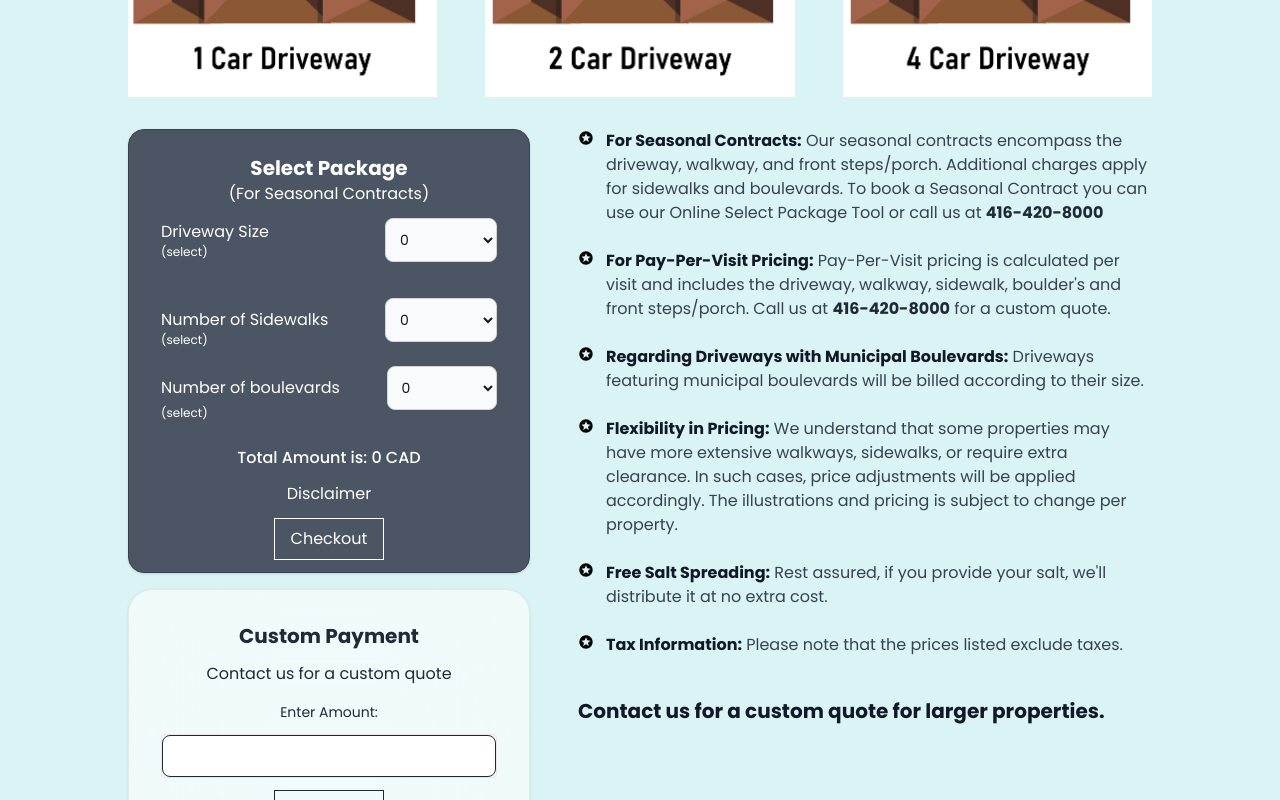
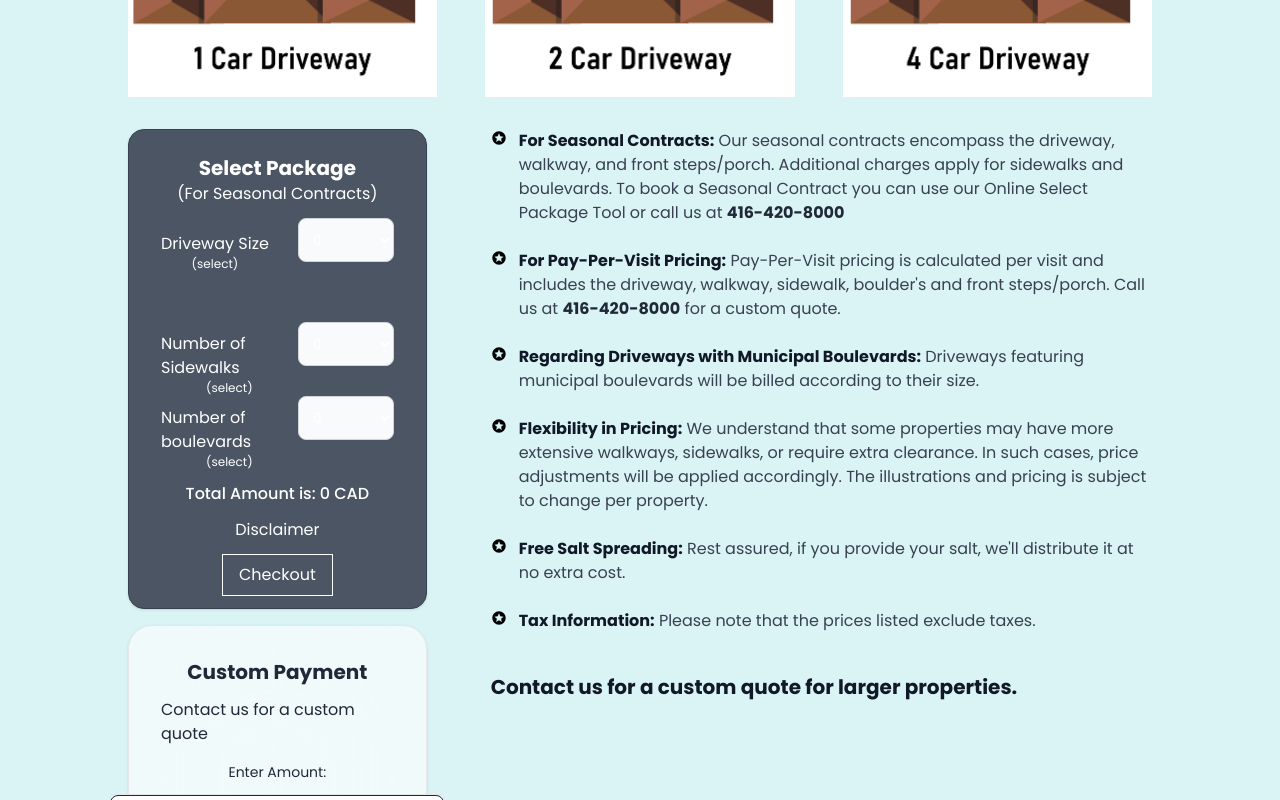
Before and after one commit to arthathagary/snowRemovalSide, a Next.js app: page / in a window 1280 px wide. Shown: the part 2500-3300 px from the top of the page. Built offline with nearby package versions, Linux system fonts and the light colour scheme; no server answers.

Commit message:
Redisign Cards

```diff
--- a/src/components/RatesSection/CustomRates.jsx
+++ b/src/components/RatesSection/CustomRates.jsx
@@ -229,8 +229,8 @@ const handleButtonClick = (e) => {
 
           {/* -------- Driveway price details Start----------- */}
           <div className="flex justify-between items-center">
-          <label className="text-white">Driveway Size <span className="block text-xs">(select)</span> </label>
-          <select value={value1} onChange={handleDrivewayClick} name="driveaway" className="bg-gray-50 border border-gray-300 text-gray-900 text-sm rounded-lg focus:ring-white focus:border-white block p-2.5 dark:bg-gray-700 dark:border-gray-600 dark:placeholder-gray-400 dark:text-white dark:focus:ring-blue-500 dark:focus:border-blue-500 w-28">
+          <label className="text-white">Driveway Size <span className="block text-xs text-center">(select)</span> </label>
+          <select value={value1} onChange={handleDrivewayClick} name="driveaway" className="bg-gray-50 border border-gray-300  text-sm rounded-lg   block p-2.5 dark:bg-gray-700 dark:border-gray-600 placeholder-gray-400 text-white focus:ring-blue-500 focus:border-blue-500 mb-6 w-24">
             <option value="0">0</option>
             <option value="1">1 ($500)</option>
             <option value="2">2 ($600)</option>
@@ -250,8 +250,8 @@ const handleButtonClick = (e) => {
         <div className="mb-3">
         {/* -------- SideWalk price details Start----------- */}
         <div className="flex justify-between items-baseline">
-        <label className="text-white">Number of Sidewalks <span className="block text-xs">(select)</span></label>
-          <select value={value2} onChange={handleSideWalkClick} name="sidewalk" className="bg-gray-50 border border-gray-300 text-gray-900 text-sm rounded-lg focus:ring-blue-500 focus:border-blue-500 block p-2.5 dark:bg-gray-700 dark:border-gray-600 dark:placeholder-gray-400 dark:text-white dark:focus:ring-blue-500 dark:focus:border-blue-500 mb-6 w-28">
+        <label className="text-white">Number of Sidewalks <span className="block text-xs text-center">(select)</span></label>
+          <select value={value2} onChange={handleSideWalkClick} name="sidewalk" className="bg-gray-50 border border-gray-300  text-sm rounded-lg   block p-2.5 dark:bg-gray-700 dark:border-gray-600 placeholder-gray-400 text-white focus:ring-blue-500 focus:border-blue-500 mb-6 w-24">
             <option value="0">0</option>
             <option value="1">1 ($150)</option>
             <option value="2">2 ($300)</option>
@@ -263,8 +263,8 @@ const handleButtonClick = (e) => {
 
             {/* -------- boulevards price details Start----------- */}
           <div className="flex justify-between items-baseline">
-        <label className="text-white">Number of boulevards <span className="text-xs">(select)</span></label>
-          <select value={value3} onChange={handleBoulderClick} name="boulder" className="bg-gray-50 border border-gray-300 text-gray-900 text-sm rounded-lg focus:ring-blue-500 focus:border-blue-500 block p-2.5 dark:bg-gray-700 dark:border-gray-600 dark:placeholder-gray-400 dark:text-white dark:focus:ring-blue-500 dark:focus:border-blue-500 mb-6 w-28">
+        <label className="text-white">Number of boulevards<span className="text-xs text-center  block">(select)</span></label>
+          <select value={value3} onChange={handleBoulderClick} name="boulder" className="bg-gray-50 border border-gray-300  text-sm rounded-lg   block p-2.5 dark:bg-gray-700 dark:border-gray-600 placeholder-gray-400 text-white focus:ring-blue-500 focus:border-blue-500 mb-6 w-24">
             <option value="0">0</option>
             <option value="1">1 ($150)</option>
             <option value="2">2 ($300)</option>
--- a/src/components/RatesSection/RatesSection.jsx
+++ b/src/components/RatesSection/RatesSection.jsx
@@ -149,8 +149,8 @@ const handleButtonClick = (e) => {
         initial="hidden"
         animate={controlAnimation}
         transition={{ type: "spring", stiffness: 30 }}
-     className='mb-8 md:flex gap-12' id='payment'>
-     <div>
+     className='mb-8 md:grid md:grid-cols-3 gap-x-16' id='payment'>
+     <div className=''>
      <div className='mb-4'>
       <CustomRates />
       </div>
@@ -158,7 +158,7 @@ const handleButtonClick = (e) => {
       <Payment />
       </div>
       </div>
-      <div className='md:w-2/3'>
+      <div className='col-span-2'>
     <ul className=''>
       <li className='mb-6 flex items-baseline text-gray-700 gap-3'><span><MdStars color='black'/></span><span><span className='font-semibold text-gray-900 pt-6'>For Seasonal Contracts:</span> Our seasonal contracts encompass the driveway, walkway, and front steps/porch. Additional charges apply for sidewalks and boulevards. To book a Seasonal Contract you can use our Online Select Package Tool or call us at <span className='font-semibold text-gray-800'>416-420-8000</span></span></li>
       <li className='mb-6 flex items-baseline text-gray-700 gap-3'><span><MdStars color='black'/></span><span><span className='font-semibold text-gray-900'>For Pay-Per-Visit Pricing:</span> Pay-Per-Visit pricing is calculated per visit and includes the driveway, walkway, sidewalk, boulder's and front steps/porch. Call us  at  <span className='font-semibold text-gray-800'>416-420-8000</span> for a custom quote.</span></li>
```
